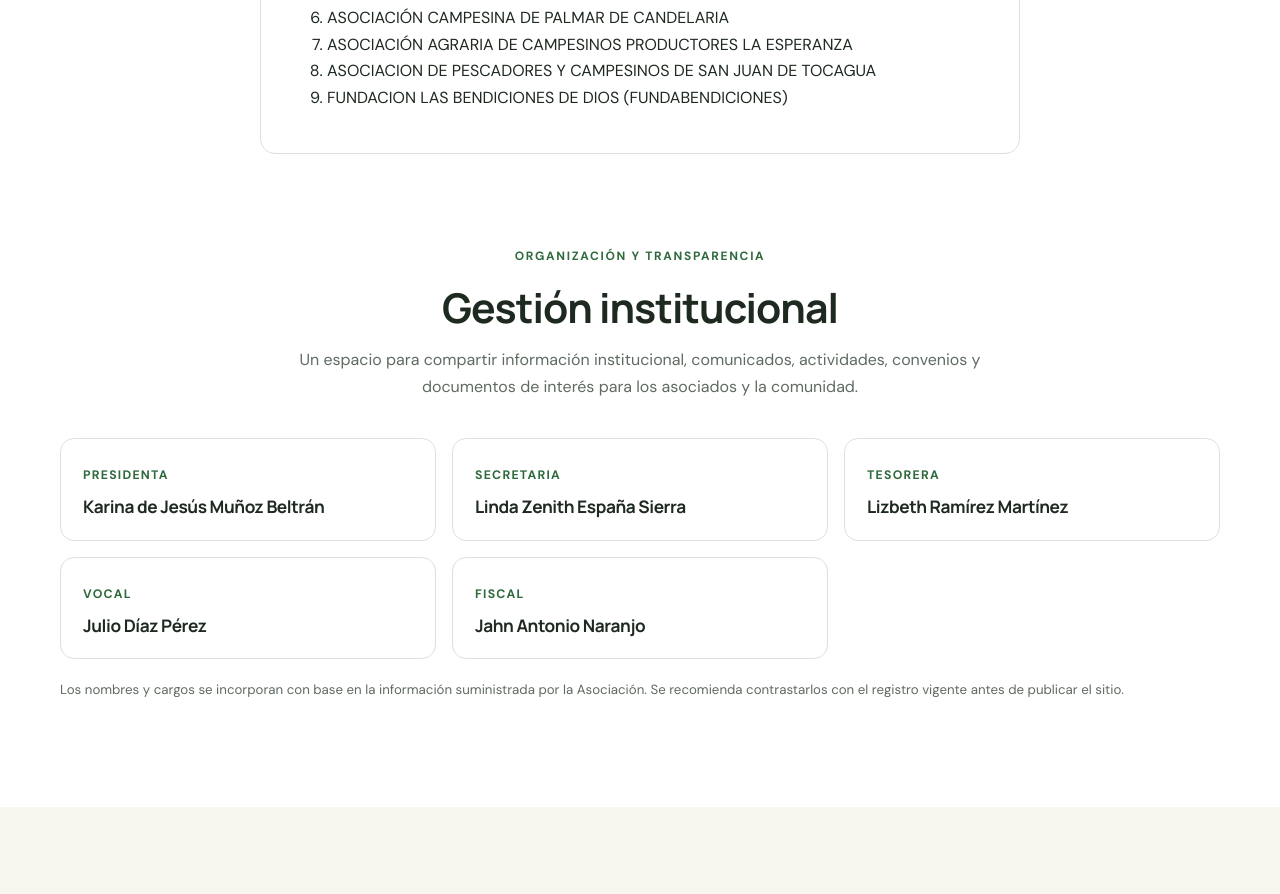
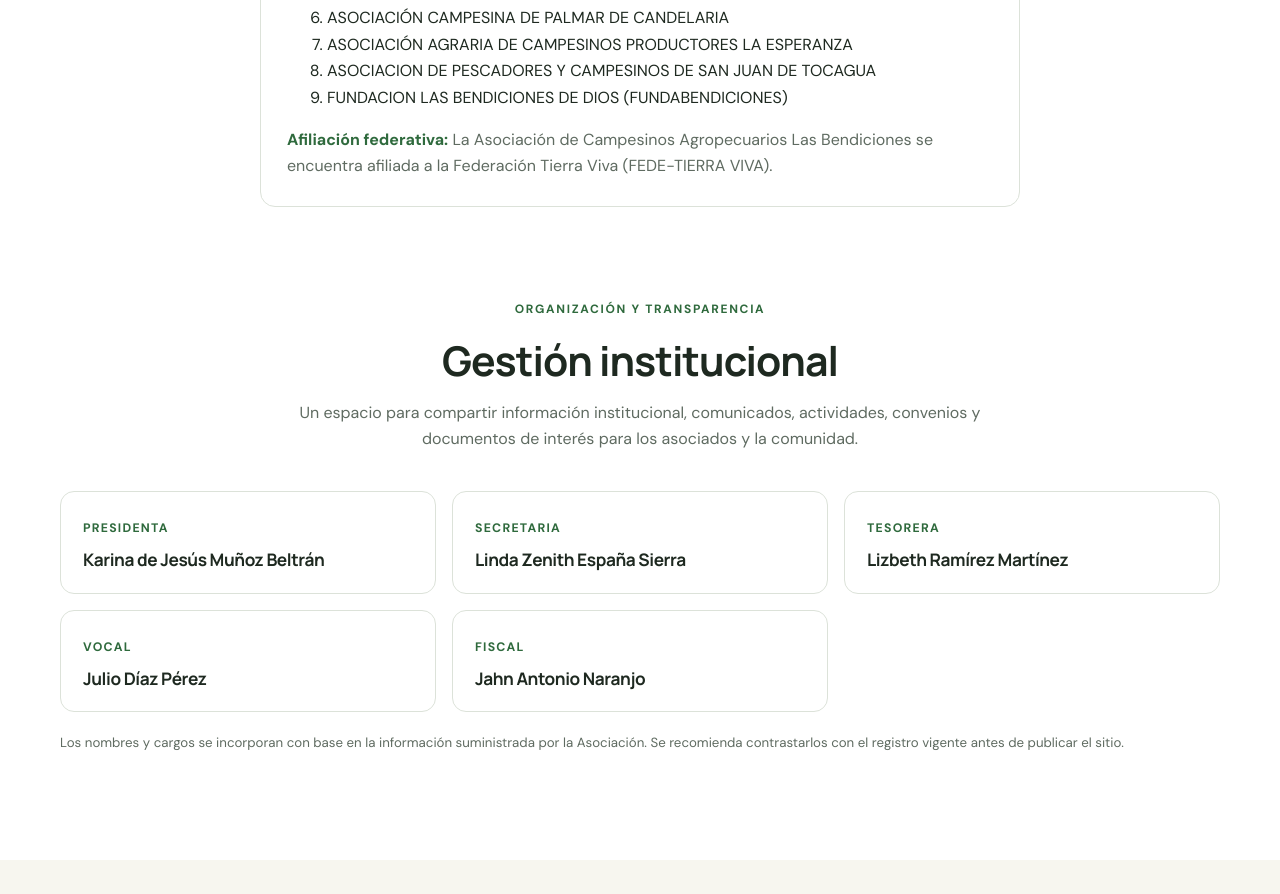
Before and after one commit to asociacion-las-bendiciones/pagina-web, a plain HTML site: page index.html in a window 1280 px wide. Shown: the part 6780-7674 px from the top of the page. Drawn offline with Linux system fonts and the light colour scheme.

Commit message:
Add federative affiliation information to index.html

```diff
--- a/index.html
+++ b/index.html
@@ -194,6 +194,7 @@
             <li>ASOCIACION DE PESCADORES Y CAMPESINOS DE SAN JUAN DE TOCAGUA</li>
             <li>FUNDACION LAS BENDICIONES DE DIOS (FUNDABENDICIONES)</li>
           </ol>
+          <p><strong>Afiliación federativa:</strong> La Asociación de Campesinos Agropecuarios Las Bendiciones se encuentra afiliada a la Federación Tierra Viva (FEDE-TIERRA VIVA).</p>
         </div>
       </div>
     </section>
```
